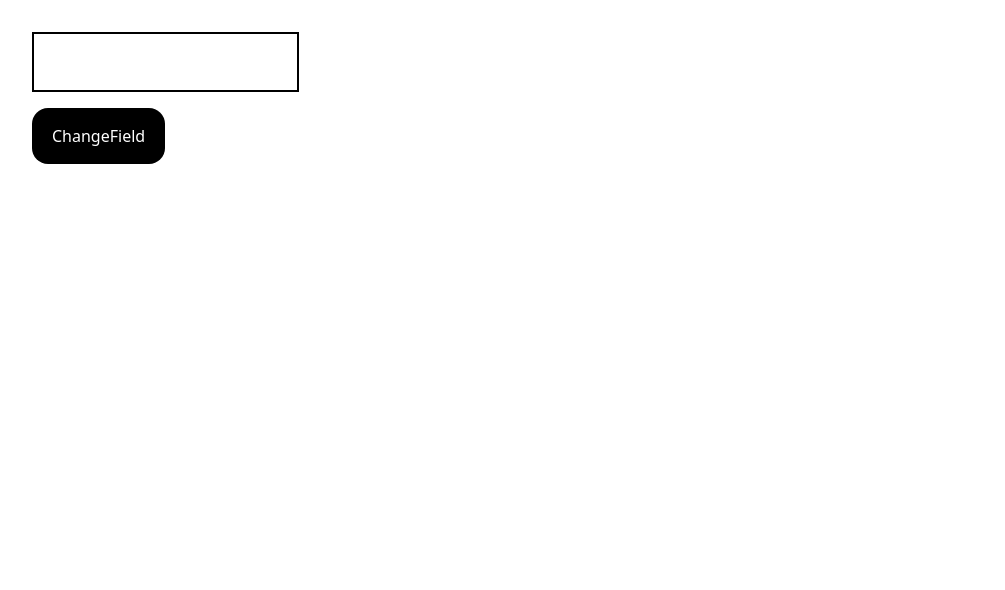
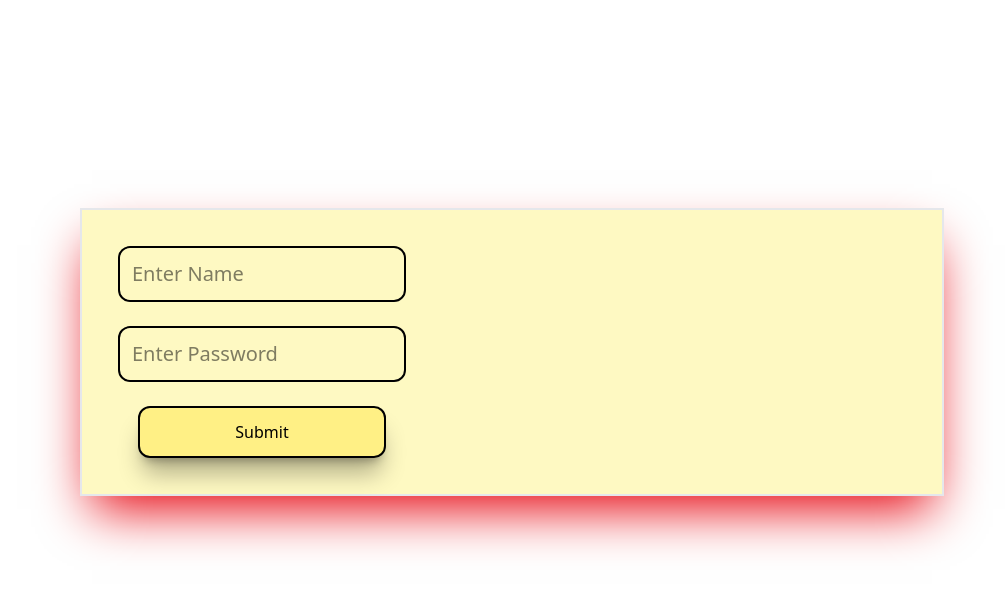
Before and after one commit to khotAkash07/ReactPractice, a React (Vite) app in the folder FromJan26/: page / in a window 1280 px wide. Shown: the top 590 px of the page, without its empty margins (128-1133 px from the left). Built offline with nearby package versions, Linux system fonts and the light colour scheme.

Commit message:
useFormStatus

```diff
--- a/FromJan26/src/App.jsx
+++ b/FromJan26/src/App.jsx
@@ -1,11 +1,12 @@
 import './App.css'
 import Student2 from "./propsPractice/PassFunctionAsProps2.jsx";
+import FromSubmission from "./propsPractice/UseFromStatusApp.jsx";
 
 function App() {
 
   return (
     <>
-        <Student2 />
+        <FromSubmission />
     </>
   )
 }
--- /dev/null
+++ b/FromJan26/src/propsPractice/UseFromStatusApp.jsx
@@ -0,0 +1,31 @@
+
+import { useFormStatus } from 'react-dom';
+
+let FromSubmission =()=>{
+
+    const handleForm=async ()=>{
+        await new Promise(resolve => setTimeout(resolve, 3000));
+        console.log("Submitted");
+    }
+    function CustomForm(){
+        const{pending} = useFormStatus();
+        console.log(pending);
+      return(
+          <div className="m-52 border-2 border-gray-200 p-9 bg-yellow-100 shadow-2xl shadow-red-600">
+              <input type="text" placeholder="Enter Name " className="border-2 border-black p-3 w-72 rounded-xl text-xl"/><br/><br/>
+              <input type="password" placeholder="Enter Password " className="border-2 border-black p-3 w-72 rounded-xl text-xl"/><br/><br/>
+              <button type="submit"
+                      disabled={pending}
+                      className="border-2 border-black p-3 w-62 ml-5 bg-yellow-200 shadow-xl/30 rounded-xl hover:border-cyan-400">{pending?"Submitting...":"Submit"}</button>
+          </div>
+      )
+    }
+    return(
+        <div>
+            <form action={handleForm}>
+                <CustomForm />
+            </form>
+        </div>
+    );
+}
+export default FromSubmission;
```
